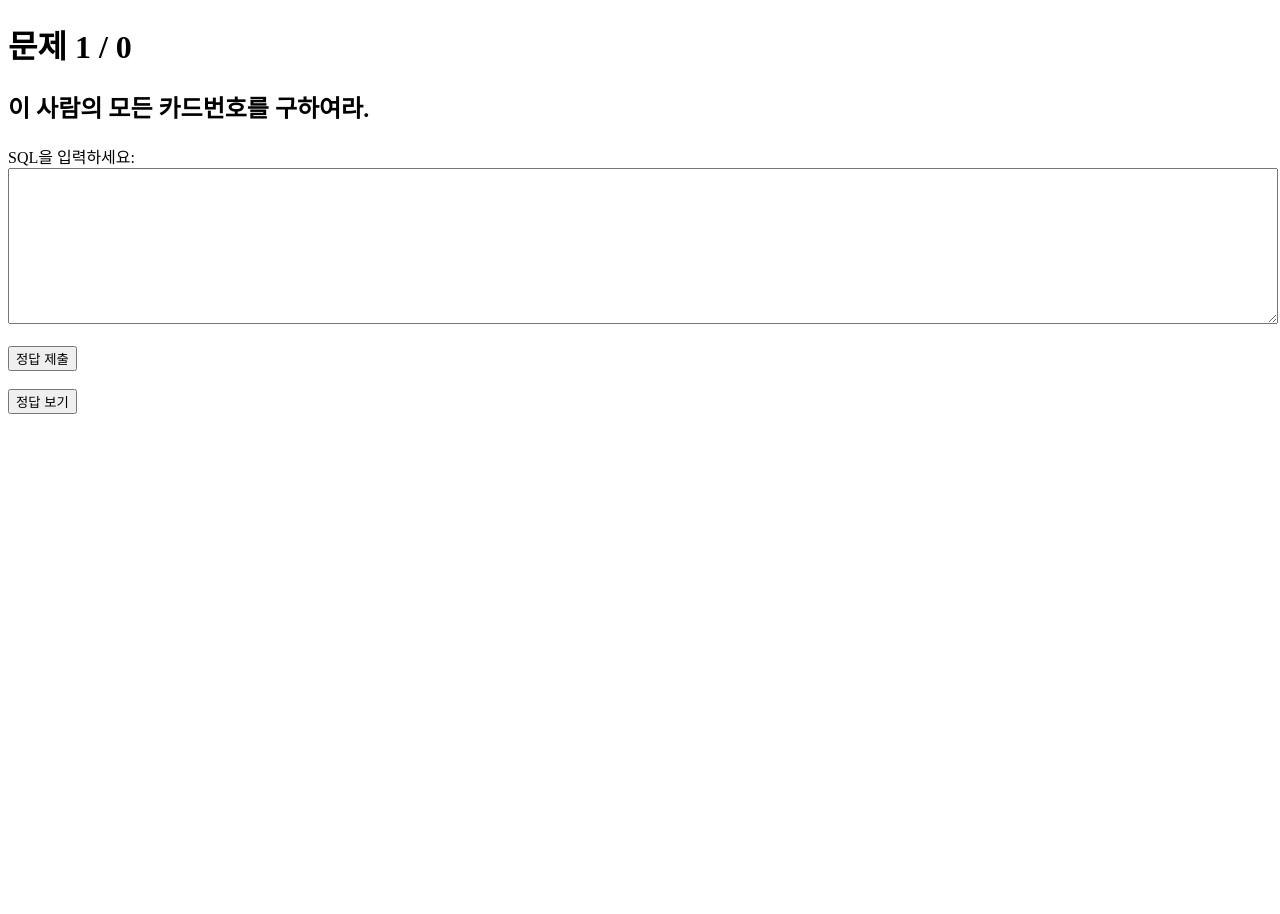
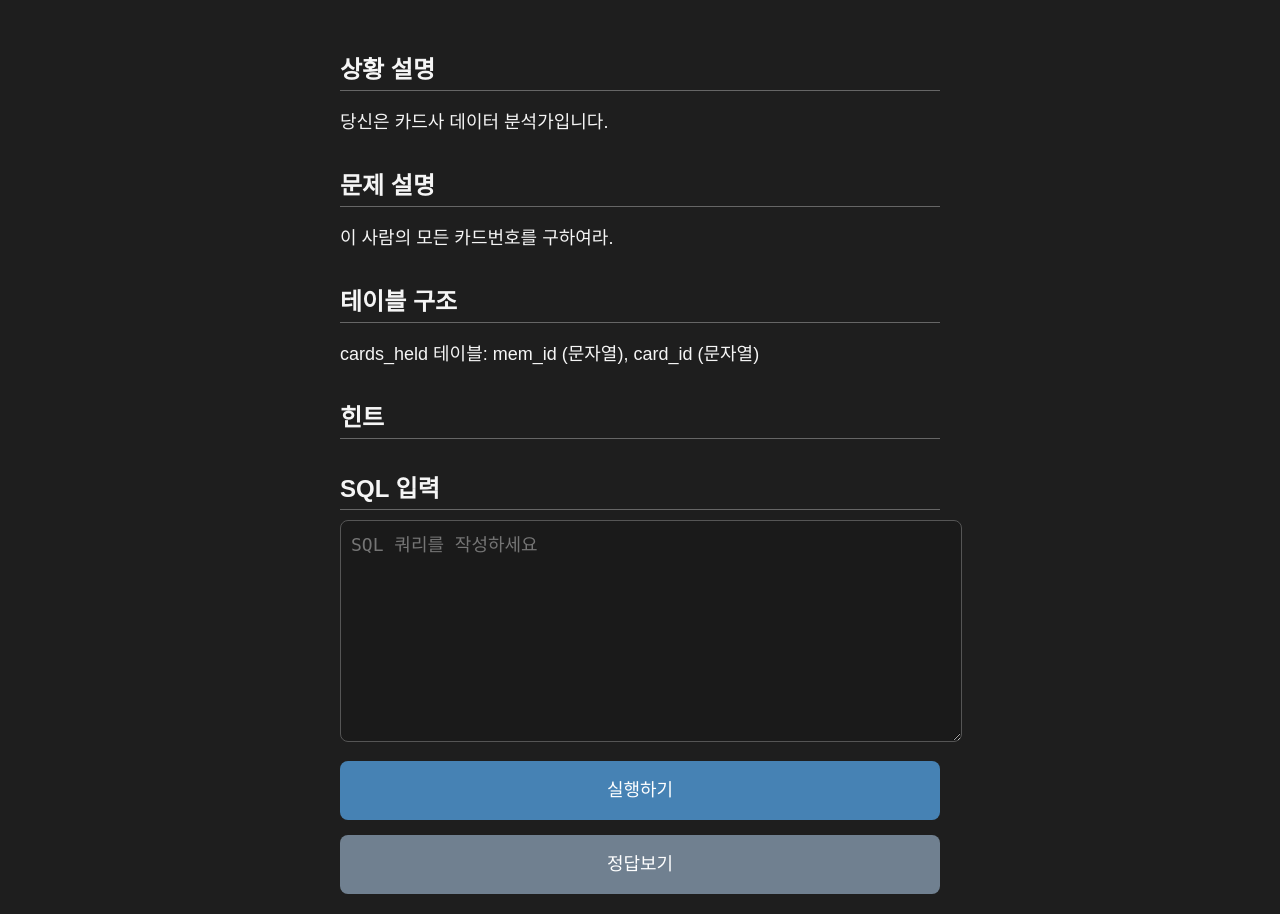
Before and after one commit to melonshoping/sql-quiz-starter, a Flask app: page /quiz/1 in a window 1280 px wide. Before the commit the page ends 414 px from the top, so only its background shows below. Run offline with Flask 3, Linux system fonts and the light colour scheme.

Commit message:
Update quiz.html

```diff
--- a/templates/quiz.html
+++ b/templates/quiz.html
@@ -2,78 +2,101 @@
 <html lang="ko">
 <head>
     <meta charset="UTF-8">
-  <title>SQL 퀴즈</title>
-  <style>
-    textarea {
-      width: 100%;
-      height: 150px;
-      font-family: monospace;
-    }
-    pre {
-      background-color: #f2f2f2;
-      padding: 10px;
-    }
-    table, th, td {
-      border: 1px solid black;
-      border-collapse: collapse;
-      padding: 5px;
-    }
-  </style>
+    <meta name="viewport" content="width=device-width, initial-scale=1.0">
+    <title>SQL 퀴즈 {{ q }}</title>
+    <link rel="stylesheet" href="/static/style_v2.css">
 </head>
 <body>
-  <h1>문제 {{ q }} / {{ problems|length }}</h1>
-  <h2>{{ problem.title }}</h2>
-  <form method="POST" id="sqlForm">
-    <label for="sql">SQL을 입력하세요:</label><br>
-    <textarea name="sql" id="sql">{{ submitted_sql }}</textarea><br><br>
+    <div class="container quiz-container">
+
+    {% if problem %}
+        <h2>상황 설명</h2>
+        <p>{{ problem.situation if problem.situation else '당신은 카드사 데이터 분석가입니다.' }}</p>
+
+        <h2>문제 설명</h2>
+        <p>{{ problem.title }}</p>
+
+        <h2>테이블 구조</h2>
+        <p>{{ problem.schema }}</p>
+
+        <h2>힌트</h2>
+        {% for hint in problem.hints %}
+            {% if trial >= loop.index %}
+                <button class="btn-hint" onclick="openHint('{{ hint }}')">힌트 {{ loop.index }}</button>
+            {% endif %}
+        {% endfor %}
+
+        <h2>SQL 입력</h2>
+        <form method="POST">
+            <textarea id="sql-input" name="sql" placeholder="SQL 쿼리를 작성하세요">{{ submitted_sql }}</textarea>
             <input type="hidden" name="trial" value="{{ trial }}">
-    <button type="submit">정답 제출</button>
+            <div class="button-group">
+                <button type="submit" class="btn-run">실행하기</button>
+                <button type="button" class="btn-pass" onclick="fillAnswer('{{ problem.answer | replace("'", "\\'") }}')">정답보기</button>
+            </div>
         </form>
 
-  <br>
-  <!-- 정답 복사 버튼 및 숨겨진 textarea -->
-  <textarea id="answerText" style="display: none;">{{ problem.answer }}</textarea>
-  <button onclick="copyAnswer()">정답 보기</button>
-  <script>
-    function copyAnswer() {
-      const textarea = document.getElementById('answerText');
-      textarea.style.display = 'block';
-      textarea.select();
-      document.execCommand('copy');
-      textarea.style.display = 'none';
-      alert('정답 SQL이 복사되었습니다!');
-    }
-  </script>
 
-  <br>
+        {% if correct %}
+        <div class="next-button-wrapper" style="text-align: center; margin-top: 20px;">
+            <a href="/quiz/{{ q + 1 }}" class="btn-next">다음 문제로 ➡️</a>
+        </div>
+        {% endif %}
+
+        {% if message %}
+        <p class="message">{{ message }}</p>
+        {% endif %}
+
         {% if result %}
-    <h3>결과:</h3>
+        <div class="table-wrapper">
             <table>
                 <thead>
                     <tr>
-          {% for col in result[0]|length|range %}
-          <th>col{{ loop.index0 }}</th>
+                        {% for col in problem.columns %}
+                        <th>{{ col }}</th>
                         {% endfor %}
                     </tr>
                 </thead>
                 <tbody>
                     {% for row in result %}
                     <tr>
-          {% for cell in row %}
-          <td>{{ cell }}</td>
+                        {% for item in row %}
+                        <td>{{ item }}</td>
                         {% endfor %}
                     </tr>
                     {% endfor %}
                 </tbody>
             </table>
+        </div>
         {% endif %}
 
-  <br>
-  {% if correct %}
-    <p style="color: green; font-weight: bold;">정답입니다!</p>
-    <a href="/quiz/{{ q + 1 }}">다음 문제로 이동</a>
+
     {% else %}
-    <p style="color: red;">{{ message }}</p>
+        <script>
+            window.location.href = "/complete";
+        </script>
     {% endif %}
+
+    </div>
+
+    <div id="hint-modal" class="modal">
+        <div class="modal-content">
+            <span class="close" onclick="closeHint()">&times;</span>
+            <p id="hint-text"></p>
+        </div>
+    </div>
+
+    <script>
+    function openHint(hint) {
+        document.getElementById('hint-text').innerText = hint;
+        document.getElementById('hint-modal').style.display = 'block';
+    }
+    function closeHint() {
+        document.getElementById('hint-modal').style.display = 'none';
+    }
+    function fillAnswer(answer) {
+        document.getElementById('sql-input').value = answer;
+    }
+    </script>
 </body>
 </html>
```
Lines whose indentation alone changed are shown as unchanged.
